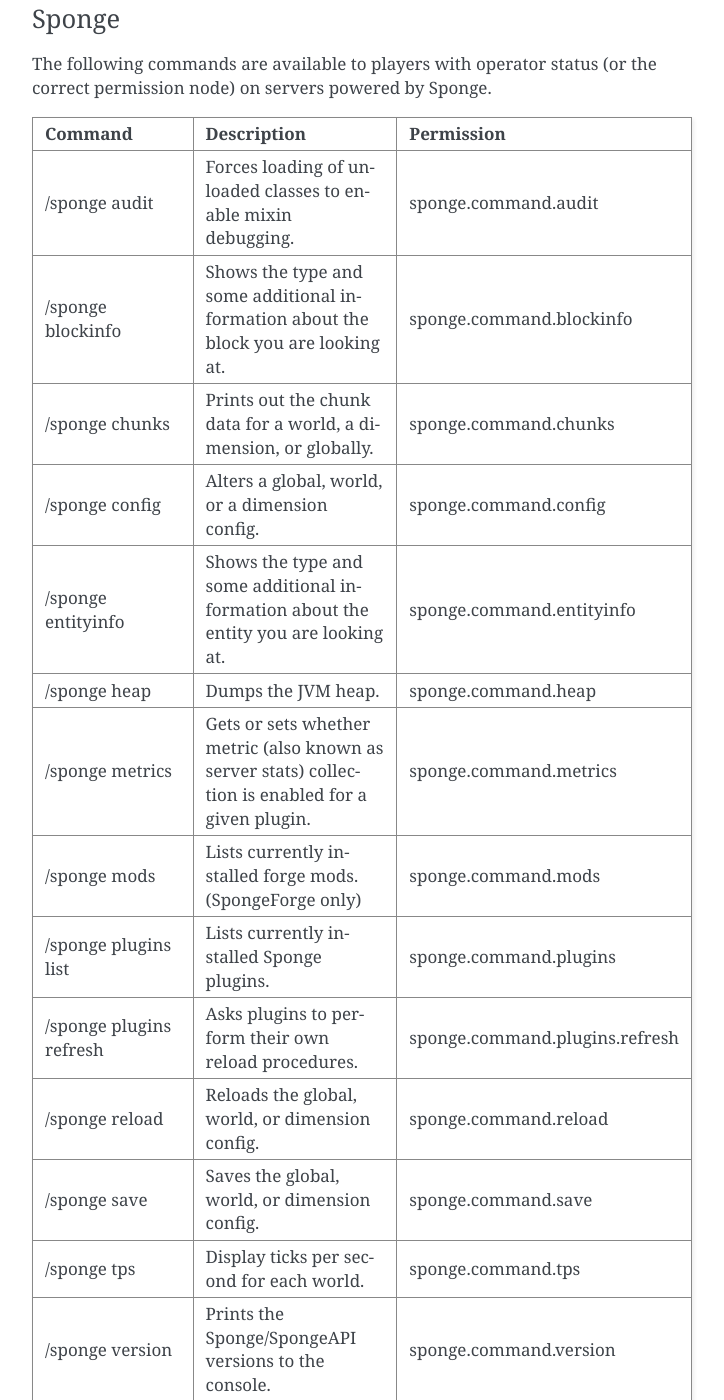
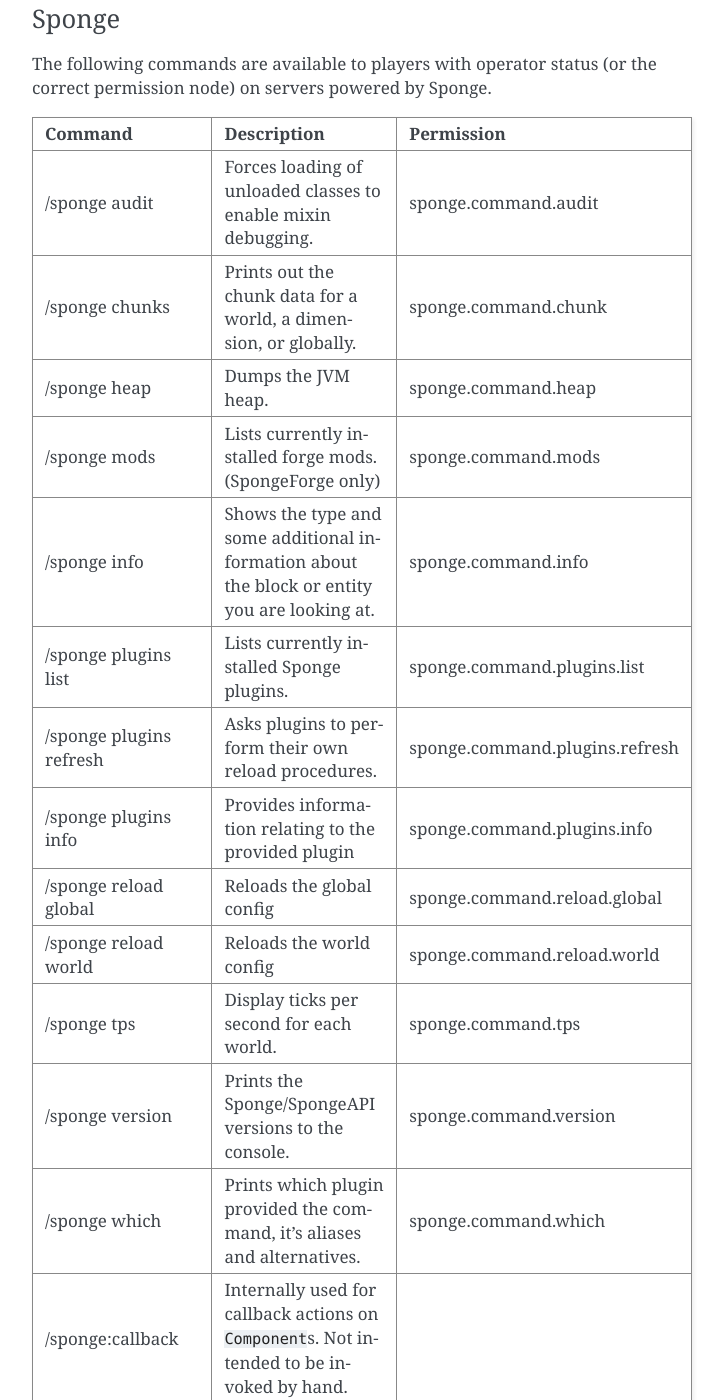
Before and after one commit to SpongePowered/SpongeDocs, a Sphinx documentation site: the page built from source/server/spongineer/commands.rst, in a window 1280 px wide and 1400 px high, scrolled down 768 px. Shown: the whole window, without its empty margins (388-1112 px from the left). Built offline with Sphinx 7.4.7, drawn with Linux system fonts in a browser that asks for light colours; some of the changed text lies outside the part shown.

Commit message:
Update commands to API8 changes (#1002)

```diff
--- a/source/server/spongineer/commands.rst
+++ b/source/server/spongineer/commands.rst
@@ -35,49 +35,42 @@
 =======================  =========================================  =============================
 /sponge audit            Forces loading of unloaded classes to      sponge.command.audit
                          enable mixin debugging.
-/sponge blockinfo        Shows the type and some additional         sponge.command.blockinfo
-                         information about the block you are
-                         looking at.
-/sponge chunks           Prints out the chunk data for a world, a   sponge.command.chunks
+/sponge chunks           Prints out the chunk data for a world, a   sponge.command.chunk
                          dimension, or globally.
-/sponge config           Alters a global, world, or a dimension     sponge.command.config
-                         config.
-/sponge entityinfo       Shows the type and some additional         sponge.command.entityinfo
-                         information about the entity you are
-                         looking at.
 /sponge heap             Dumps the JVM heap.                        sponge.command.heap
-/sponge metrics          Gets or sets whether metric (also known    sponge.command.metrics
-                         as server stats) collection is enabled
-                         for a given plugin.
 /sponge mods             Lists currently installed forge mods.      sponge.command.mods
                          (SpongeForge only)
-/sponge plugins list     Lists currently installed Sponge plugins.  sponge.command.plugins
+/sponge info             Shows the type and some additional         sponge.command.info
+                         information about the block or entity
+                         you are looking at.
+/sponge plugins list     Lists currently installed Sponge plugins.  sponge.command.plugins.list
 /sponge plugins refresh  Asks plugins to perform their own reload   sponge.command.plugins.refresh
                          procedures.
-/sponge reload           Reloads the global, world, or dimension    sponge.command.reload
-                         config.
-/sponge save             Saves the global, world, or dimension      sponge.command.save
-                         config.
+/sponge plugins info     Provides information relating to the       sponge.command.plugins.info
+                         provided plugin
+/sponge reload global    Reloads the global config                  sponge.command.reload.global
+/sponge reload world     Reloads the world config                   sponge.command.reload.world
 /sponge tps              Display ticks per second for each world.   sponge.command.tps
 /sponge version          Prints the Sponge/SpongeAPI versions to    sponge.command.version
                          the console.
 /sponge which            Prints which plugin provided the command,  sponge.command.which
                          it's aliases and alternatives.
 /sponge:callback         Internally used for callback actions on
-                         ``Component``\s (such as pagination). Not
+                         ``Component``\s. Not
                          intended to be invoked by hand.
-/sponge:help             View information on commands used on the   sponge.command.help
-                         server.
+/sponge:pagination       Internally used for callback actions on
+                         ``Component``\s for pagination. Not
+                         intended to be invoked by hand.
 =======================  =========================================  =============================
-
-|
 
 **Sponge Command Parameters**
 
-* /sponge chunks [-g] [-d dim] [-w world]
-* /sponge config [-g] [-d dim] [-w world] key value
+* /sponge chunks <global | world <world> | dump all>
+* /sponge info [block | blockat [world] <x y z> | entity]
 * /sponge save [-g] [-d dim|*] [-w world|*]
-* /sponge reload [-g] [-d dim|*] [-w world|*]
+* /sponge plugins refresh [pluginId]
+* /sponge plugins info <pluginId>
+* /sponge reload world <world>
 
 **Command Conflicts**
 
@@ -97,19 +90,6 @@
     The ``/sponge audit`` command forces loading of any classes which have not yet been loaded, allowing the full output
     from all mixin debugging environment variables to be captured. This also requires the mixins.checks variable, see
     the `Mixin wiki <https://github.com/SpongePowered/Mixin/wiki/Mixin-Java-System-Properties>`__ for more information.
-
-.. tip::
-
-    Here are a few simple examples of the sponge config command in action. Note that at least one target flag must be
-    specified. Please see :doc:`../getting-started/configuration/index` for a more detailed explanation.
-
-    a. ``/sponge config -d minecraft:nether logging.chunk-load true``
-
-    Since a dimension type was specified, this would alter the nether dimension config (and hence all nether worlds).
-
-    b. ``/sponge config -w DIM1 logging.chunk-load true``
-
-    This would alter the config of world named DIM1.
 
 Sponge provides two permissions for debugging purposes:
 
```
